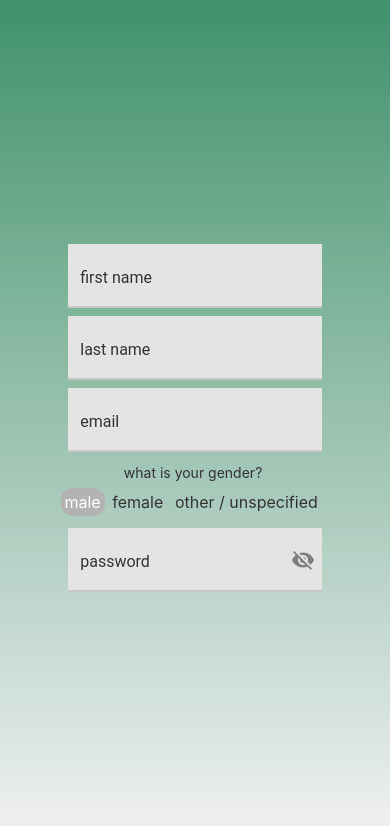
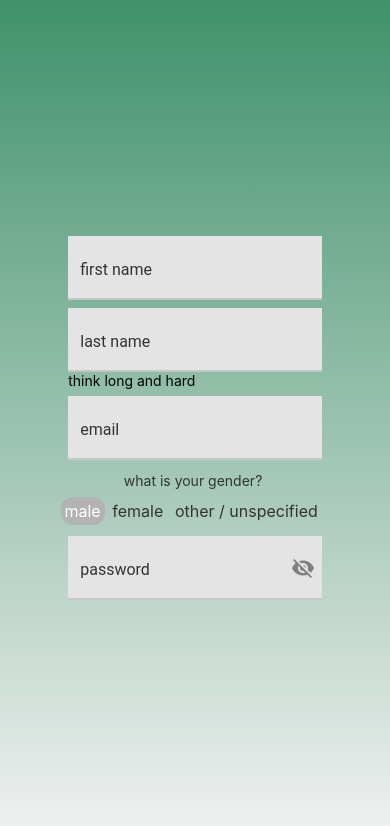
Before and after one commit to Ethan147/court, a React Native app in the folder expo_app/: screen / in a window 390 px wide. Shown: the top 826 px of the page. Built offline with nearby package versions, Linux system fonts and the light colour scheme.

Commit message:
add text pass-in

```diff
--- a/expo_app/components/form/RegisterForm.tsx
+++ b/expo_app/components/form/RegisterForm.tsx
@@ -106,7 +106,8 @@ const RegisterForm = () => {
       width: "100%",
     },
     // TextInputComp styling
-    textInputCompContainer: {
+    textInputCompOuterView: {},
+    textInputCompTextContainer: {
       ...Platform.select({
         web: {
           width: windowDimensions.width * 0.65,
@@ -231,7 +232,8 @@ const RegisterForm = () => {
   });
 
   const passTextInputCompStyles = {
-    textInputCompContainer: styles.textInputCompContainer,
+    textInputCompContainer: styles.textInputCompOuterView,
+    textInputCompTextContainer: styles.textInputCompTextContainer,
     textInputCompIconContainer: styles.textInputCompIconContainer,
     textInputCompViewStyle: styles.textInputCompViewStyle,
   };
@@ -297,6 +299,7 @@ const RegisterForm = () => {
                 onBlur={formik.handleBlur("lastName")}
                 error={!!formik.touched.lastName && !!formik.errors.lastName}
                 passStyles={passTextInputCompStyles}
+                hintMessage={"think long and hard"}
               />
               {formik.touched.lastName && formik.errors.lastName ? (
                 <Text style={styles.error}>{formik.errors.lastName}</Text>
--- a/expo_app/components/form/basic/TextInputComp.tsx
+++ b/expo_app/components/form/basic/TextInputComp.tsx
@@ -6,6 +6,7 @@ import {
   View,
   StyleProp,
   ViewStyle,
+  Text,
 } from "react-native";
 import { TextInput } from "react-native-paper";
 import { MaterialIcons } from "@expo/vector-icons";
@@ -29,6 +30,7 @@ const TextInputComp = ({
   error,
   secureTextEntry,
   passStyles,
+  hintMessage,
 }: {
   label?: string;
   value?: string;
@@ -37,24 +39,29 @@ const TextInputComp = ({
   error?: boolean;
   secureTextEntry?: boolean;
   passStyles?: {
-    textInputCompContainer?: StyleProp<ViewStyle>;
+    textInputCompOuterView?: StyleProp<ViewStyle>;
+    textInputCompTextContainer?: StyleProp<ViewStyle>;
     textInputCompIconContainer?: StyleProp<ViewStyle>;
     textInputCompViewStyle?: StyleProp<ViewStyle>;
     textInputCompText?: StyleProp<ViewStyle>;
+    textInputCompHintMessage?: StyleProp<ViewStyle>;
   };
+  hintMessage?: string;
 }) => {
   const styles = {
-    textInputCompContainer: passStyles?.textInputCompContainer || {},
+    textInputCompOuterView: passStyles?.textInputCompOuterView || {},
+    textInputCompTextContainer: passStyles?.textInputCompTextContainer || {},
     textInputCompIconContainer: passStyles?.textInputCompIconContainer || {},
     textInputCompViewStyle: passStyles?.textInputCompViewStyle || {},
     textInputCompText: passStyles?.textInputCompText || {},
+    textInputCompHintMessage: passStyles?.textInputCompHintMessage || {},
   };
 
   const [showPassword, setShowPassword] = useState(false);
 
   return (
-    <View style={styles.textInputCompViewStyle}>
-      <View style={styles.textInputCompContainer}>
+    <View style={styles.textInputCompOuterView}>
+      <View style={styles.textInputCompTextContainer}>
         <TextInput
           label={label}
           value={value}
@@ -79,6 +86,9 @@ const TextInputComp = ({
           </TouchableOpacity>
         )}
       </View>
+      {hintMessage && (
+        <Text style={styles.textInputCompHintMessage}>{hintMessage}</Text>
+      )}
     </View>
   );
 };
```
